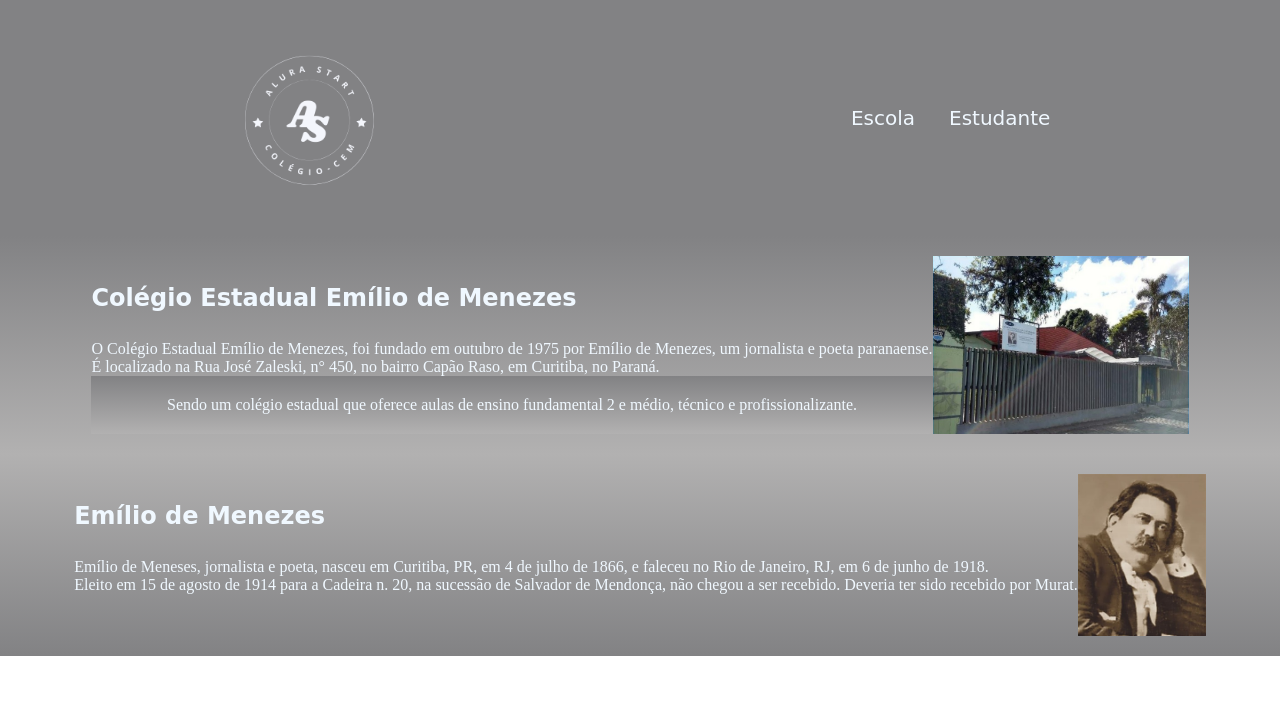
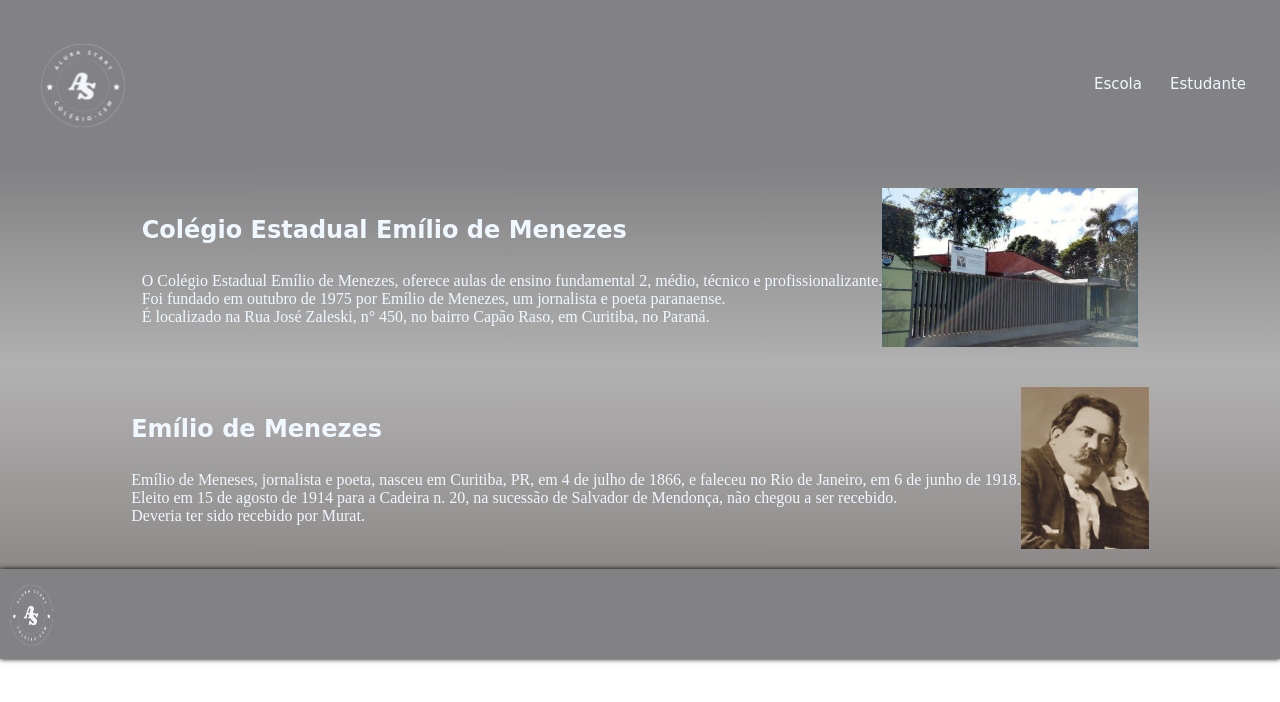
Before and after one commit to rafszisck/alurastart, a plain HTML site: page index.html in a window 1280 px wide. Drawn offline with Linux system fonts and the light colour scheme; a web font is replaced by a local one.

Commit message:
Add files via upload

```diff
--- a/index.html
+++ b/index.html
@@ -24,21 +24,25 @@
    <section class="escola">
     <div>
         <h2 class="escola-titulo">Colégio Estadual Emílio de Menezes</h2>
-        <p class="escola-texto-um">O Colégio Estadual Emílio de Menezes, foi fundado em outubro de 1975 por Emílio de Menezes, um jornalista e poeta paranaense.</p>
+        <p class="escola-texto-um">O Colégio Estadual Emílio de Menezes, oferece aulas de ensino fundamental 2, médio, técnico e profissionalizante. </p>
+        <p class="fundacao">Foi fundado em outubro de 1975 por Emílio de Menezes, um jornalista e poeta paranaense.</p>
         <p class="escola-texto-dois">É localizado na Rua José Zaleski, n° 450, no bairro Capão Raso, em Curitiba, no Paraná.</p>
-        <p class="escola texto-tres">Sendo um colégio estadual que oferece aulas de ensino fundamental 2 e médio, técnico e profissionalizante.</p>
     </div>
     <img class="escola-imagem" src="fotocolégio.jpeg" alt="Foto do colégio">
    </section>
    <section class="emilio-de-menezes">
     <div>
         <h2 class="emiliotitulo">Emílio de Menezes</h2>
-        <p class="emiliotexto">Emílio de Meneses, jornalista e poeta, nasceu em Curitiba, PR, em 4 de julho de 1866, e faleceu no Rio de Janeiro, RJ, em 6 de junho de 1918.</p>
-        <p class="textopt2">Eleito em 15 de agosto de 1914 para a Cadeira n. 20, na sucessão de Salvador de Mendonça, não chegou a ser recebido. Deveria ter sido recebido por Murat.</p>
+        <p class="emiliotexto">Emílio de Meneses, jornalista e poeta, nasceu em Curitiba, PR, em 4 de julho de 1866, e faleceu no Rio de Janeiro, em 6 de junho de 1918. </p>
+        <p class="textopt2">Eleito em 15 de agosto de 1914 para a Cadeira n. 20, na sucessão de Salvador de Mendonça, não chegou a ser recebido.
+        <p class="textopt3">Deveria ter sido recebido por Murat.</p>
     </p>
     </div>
     <img class="imagem-emilio" src="th.jpeg" alt="Foto do fundador">
    </section>
+   <footer class="footer">
+    <img class="foto-footer" src="alura start (8).png" alt="logo do site">
+   </footer>
 </body>
 
 </html>
--- a/style.css
+++ b/style.css
@@ -7,19 +7,34 @@
     background-color: #828284;
     color: aliceblue;
     display: flex;
-    justify-content: space-around;
+    justify-content:space-between;
     align-items: center;
-    padding: 22px 0;
+    padding: 22px 22px;
+    z-index: 1;
+}
+
+.footer{
+    position: absolute;
+    background-color: #828284;
+    height: 90px;
+    width: 100%;
+    box-shadow: 0px 0px 5px;
+    z-index: 1;
+    display: flex;
+}
+
+.foto-footer{
+    width: 5%;
 }
 
 .cabecalho-imagem{
-    width: 15%;
+    width: 10%;
 }
 
 .cabecalho-lista-item{
     display: inline-block;
-    margin: 0 15px;
-    font-size: 20px;
+    margin: 0 12px;
+    font-size: 15px;
     font-family: 'Caprasimo', cursive;
 
 }
@@ -47,7 +62,7 @@
 }
 
 .emilio-de-menezes{
-    background-image: linear-gradient(#B2B1B1,#828284);
+    background-image: linear-gradient(#B2B1B1,#8d8989);
     color:aliceblue;
     display: flex;
     justify-content: center;
```
